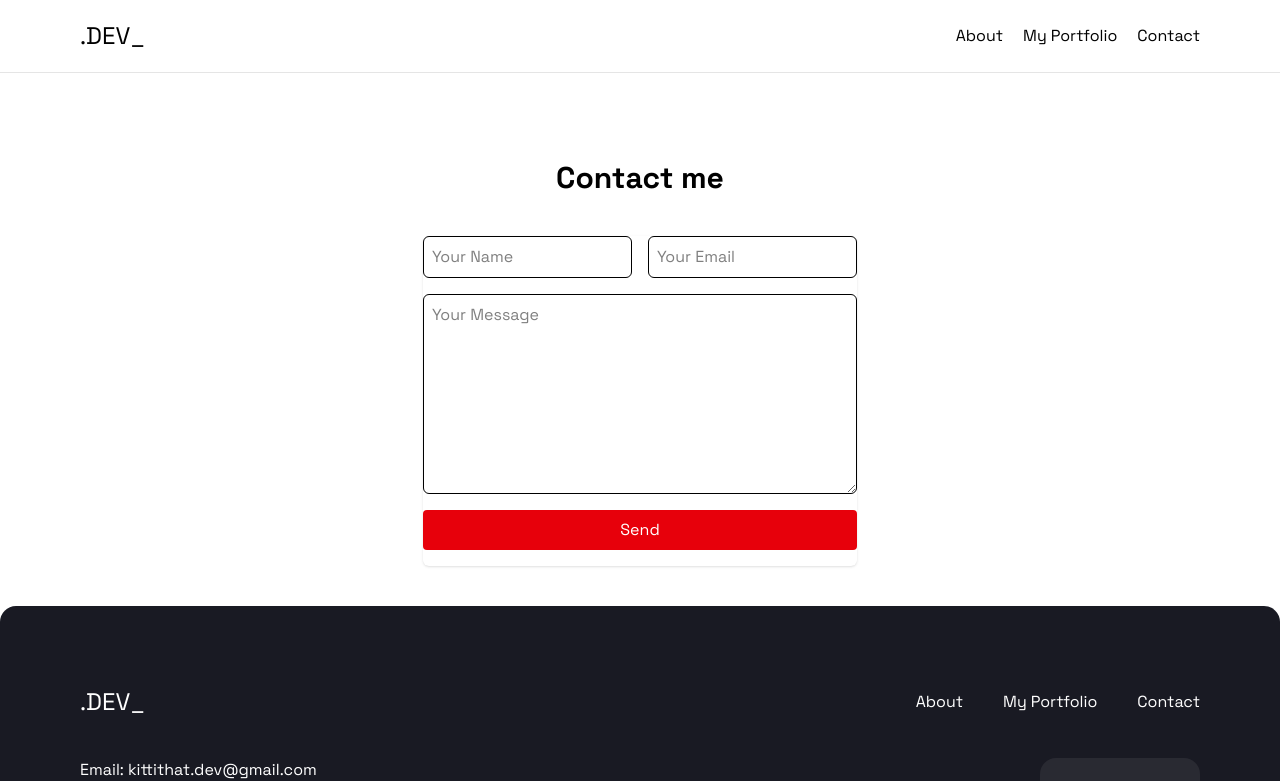
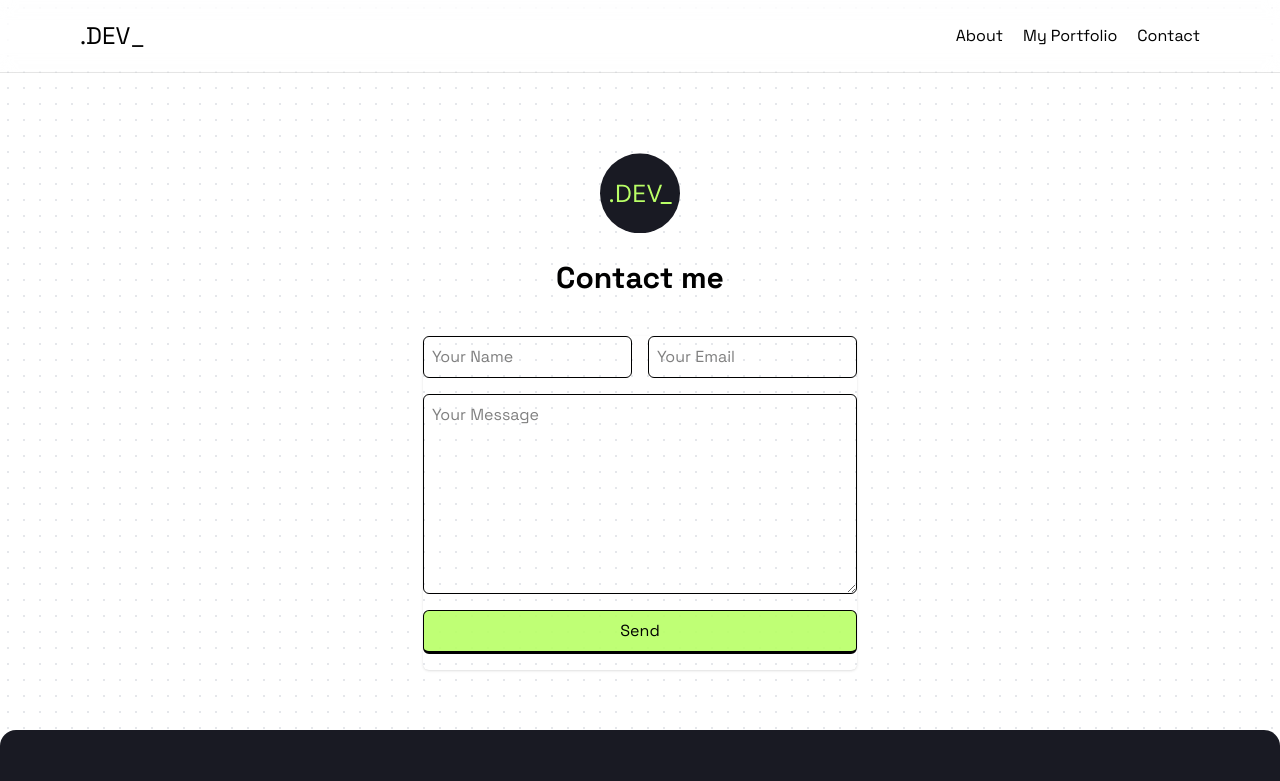
Before and after one commit to zendlll66/Dev-tricks, a React (Vite) app in the folder client/: page /contact in a window 1280 px wide. Shown: the top 781 px of the page. Built offline with nearby package versions, Linux system fonts and the light colour scheme; no server answers.

Commit message:
edit mail sender

```diff
--- a/client/package.json
+++ b/client/package.json
@@ -17,6 +17,7 @@
     "lucide-react": "^0.508.0",
     "react": "^19.1.0",
     "react-dom": "^19.1.0",
+    "react-hot-toast": "^2.5.2",
     "react-icons": "^5.5.0",
     "react-router-dom": "^7.5.3",
     "tailwindcss": "^4.1.5",
--- a/client/src/pages/Contact.jsx
+++ b/client/src/pages/Contact.jsx
@@ -1,6 +1,7 @@
 'use client';
 import React, { useRef, useState } from 'react';
 import emailjs from '@emailjs/browser';
+import { motion } from 'framer-motion';
 
 const MailSender = () => {
   const formRef = useRef(null); // ❌ เอา TypeScript ออก
@@ -38,9 +39,40 @@ const MailSender = () => {
 
   return (
     <div className='flex flex-col items-center justify-center'>
-      <h1 className='text-3xl font-bold'>Contact me</h1>
-      <form
-        data-aos="fade-up"
+      <div className="absolute inset-0 -z-10 h-full w-full bg-white bg-[radial-gradient(#e5e7eb_1px,transparent_1px)] [background-size:16px_16px]"></div>
+
+      <motion.div
+        initial={{ opacity: 1, y: 0 }}
+        animate={{ opacity: 1, y: [0, -20, 0] }}
+        transition={{
+          duration: 2,
+          repeat: Infinity,
+          repeatType: "loop",
+          ease: "easeInOut"
+        }}
+
+      >
+        <img src="/assets/images/Logo.svg" alt="" className='w-20' />
+      </motion.div>
+
+      <motion.h1
+        initial={{ opacity: 0, y: 0 }}
+        animate={{ opacity: 1, y: -20 }}
+        transition={{
+          duration: 1,
+          repeatType: "loop",
+          ease: "easeInOut"
+        }}
+        className='text-3xl mt-10 font-bold'>Contact me
+      </motion.h1>
+      <motion.form
+        initial={{ opacity: 0, y: 100 }}
+        animate={{ opacity: 1, y: [0, -20] }}
+        transition={{
+          duration: 1,
+          repeatType: "loop",
+          ease: "easeInOut"
+        }}
         ref={formRef}
         onSubmit={sendEmail}
         className="flex flex-col gap-4 max-w-lg mx-auto mt-10 rounded-md shadow"
@@ -69,7 +101,7 @@ const MailSender = () => {
         />
         <button
           type="submit"
-          className="bg-red-600 text-white py-2 px-4 rounded hover:bg-red-700 flex justify-center items-center"
+          className="bg-[#B9FF66]/90 border-b-3 border-1  text-black py-2 px-4 rounded-md hover:bg-[#B9FF66] hover:scale-102 transition-all duration-500 flex justify-center items-center"
           disabled={isSending}
         >
           {isSending ? (
@@ -101,7 +133,7 @@ const MailSender = () => {
           )}
         </button>
         <p className="text-center text-sm text-green-600">{status}</p>
-      </form>
+      </motion.form>
     </div>
   );
 };
```
Also changed, not shown: 1 other file (tests, documents, lock files or other folders).
